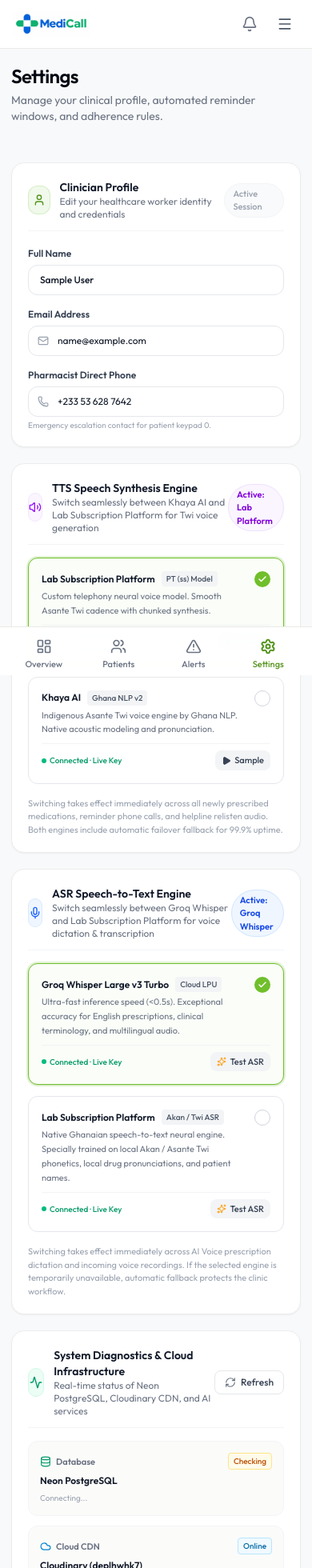
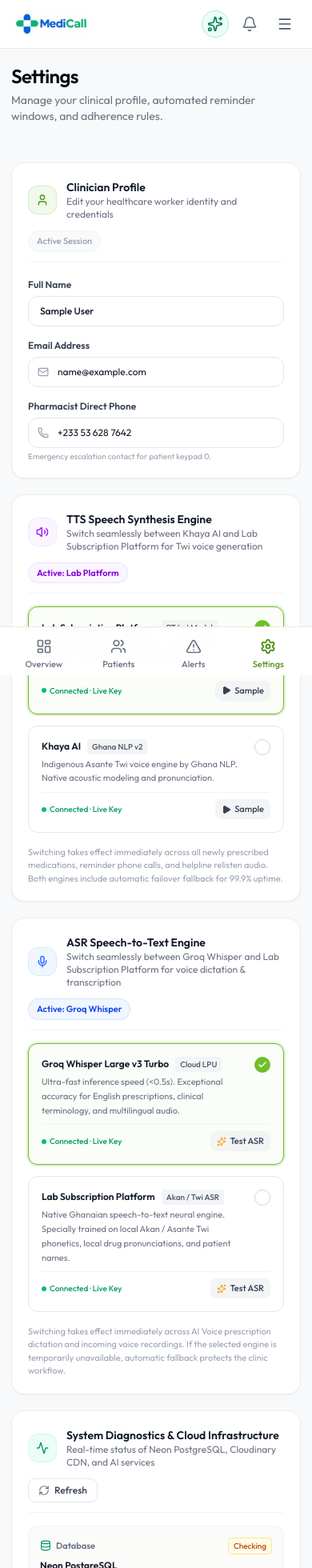
Before and after one commit to JoshNuku/medicall, a Next.js app in the folder frontend/: page /settings in a window 390 px wide. Shown: the top 1960 px of the page at 80% size. Built offline with nearby package versions, Linux system fonts and the light colour scheme; no server answers; sample sign-in values are in the browser's storage.

Commit message:
fix(ui): responsive layout for settings, alerts empty state, and mobile nav AI voice button

```diff
--- a/frontend/src/app/alerts/page.tsx
+++ b/frontend/src/app/alerts/page.tsx
@@ -92,12 +92,12 @@
         subtitle="Automated voice-call adherence escalations requiring clinician review"
         badge={
           openCount > 0 ? (
-            <span className="text-xs font-semibold text-rose-700 bg-rose-50 border border-rose-200 px-2.5 py-1 rounded-full">
+            <span className="shrink-0 whitespace-nowrap text-xs font-semibold text-rose-700 bg-rose-50 border border-rose-200 px-2.5 py-1 rounded-full">
               {openCount} Open
             </span>
           ) : (
-            <span className="text-xs font-semibold text-[#55941E] bg-[#F0F9EB] border border-[#70BF2B]/30 px-2.5 py-1 rounded-full flex items-center gap-1">
-              <CheckCircle2 className="w-3.5 h-3.5" />
+            <span className="shrink-0 whitespace-nowrap text-xs font-semibold text-[#55941E] bg-[#F0F9EB] border border-[#70BF2B]/30 px-2.5 py-1 rounded-full flex items-center gap-1">
+              <CheckCircle2 className="w-3.5 h-3.5 shrink-0" />
               All Clear
             </span>
           )
--- a/frontend/src/app/settings/page.tsx
+++ b/frontend/src/app/settings/page.tsx
@@ -326,9 +326,9 @@
       <form onSubmit={handleSave} className="space-y-5">
         {/* Clinician Profile (Fully Editable) */}
         <div className="bg-white border border-[#ECECEC] rounded-2xl p-5 sm:p-6 shadow-xs">
-          <div className="flex items-center justify-between mb-5 pb-3 border-b border-gray-100">
+          <div className="flex flex-col sm:flex-row sm:items-center justify-between mb-5 pb-3 border-b border-gray-100 gap-3 sm:gap-0">
             <div className="flex items-center gap-3">
-              <div className="w-9 h-9 rounded-xl bg-[#F0F9EB] text-[#55941E] flex items-center justify-center border border-[#70BF2B]/20">
+              <div className="w-9 h-9 shrink-0 rounded-xl bg-[#F0F9EB] text-[#55941E] flex items-center justify-center border border-[#70BF2B]/20">
                 <User className="w-4 h-4" />
               </div>
               <div>
@@ -336,7 +336,7 @@
                 <p className="text-xs text-gray-500">Edit your healthcare worker identity and credentials</p>
               </div>
             </div>
-            <span className="text-[11px] font-medium text-gray-400 bg-gray-50 px-2.5 py-1 rounded-full border border-gray-100">
+            <span className="self-start sm:self-auto shrink-0 whitespace-nowrap text-[11px] font-medium text-gray-400 bg-gray-50 px-2.5 py-1 rounded-full border border-gray-100">
               Active Session
             </span>
           </div>
@@ -408,9 +408,9 @@
 
         {/* TTS Voice Engine Configuration (Seamless Toggle between Lab & Khaya) */}
         <div className="bg-white border border-[#ECECEC] rounded-2xl p-5 sm:p-6 shadow-xs space-y-4">
-          <div className="flex items-center justify-between pb-3 border-b border-gray-100">
+          <div className="flex flex-col sm:flex-row sm:items-center justify-between pb-3 border-b border-gray-100 gap-3 sm:gap-0">
             <div className="flex items-center gap-3">
-              <div className="w-9 h-9 rounded-xl bg-purple-50 text-purple-600 flex items-center justify-center border border-purple-100">
+              <div className="w-9 h-9 shrink-0 rounded-xl bg-purple-50 text-purple-600 flex items-center justify-center border border-purple-100">
                 <Volume2 className="w-4 h-4" />
               </div>
               <div>
@@ -418,7 +418,7 @@
                 <p className="text-xs text-gray-500">Switch seamlessly between Khaya AI and Lab Subscription Platform for Twi voice generation</p>
               </div>
             </div>
-            <span className="text-[11px] font-semibold text-purple-700 bg-purple-50 px-2.5 py-1 rounded-full border border-purple-200/60">
+            <span className="self-start sm:self-auto shrink-0 whitespace-nowrap text-[11px] font-semibold text-purple-700 bg-purple-50 px-2.5 py-1 rounded-full border border-purple-200/60">
               Active: {activeTtsEngine === 'lab' ? 'Lab Platform' : 'Khaya AI'}
             </span>
           </div>
@@ -554,9 +554,9 @@
 
         {/* ASR Speech-to-Text Engine Configuration (Seamless Toggle between Groq & Lab) */}
         <div className="bg-white border border-[#ECECEC] rounded-2xl p-5 sm:p-6 shadow-xs space-y-4">
-          <div className="flex items-center justify-between pb-3 border-b border-gray-100">
+          <div className="flex flex-col sm:flex-row sm:items-center justify-between pb-3 border-b border-gray-100 gap-3 sm:gap-0">
             <div className="flex items-center gap-3">
-              <div className="w-9 h-9 rounded-xl bg-blue-50 text-blue-600 flex items-center justify-center border border-blue-100">
+              <div className="w-9 h-9 shrink-0 rounded-xl bg-blue-50 text-blue-600 flex items-center justify-center border border-blue-100">
                 <Mic className="w-4 h-4" />
               </div>
               <div>
@@ -564,7 +564,7 @@
                 <p className="text-xs text-gray-500">Switch seamlessly between Groq Whisper and Lab Subscription Platform for voice dictation &amp; transcription</p>
               </div>
             </div>
-            <span className="text-[11px] font-semibold text-blue-700 bg-blue-50 px-2.5 py-1 rounded-full border border-blue-200/60">
+            <span className="self-start sm:self-auto shrink-0 whitespace-nowrap text-[11px] font-semibold text-blue-700 bg-blue-50 px-2.5 py-1 rounded-full border border-blue-200/60">
               Active: {activeAsrEngine === 'groq' ? 'Groq Whisper' : 'Lab Platform'}
             </span>
           </div>
@@ -708,9 +708,9 @@
 
         {/* Live System Diagnostics & Infrastructure Health */}
         <div className="bg-white border border-[#ECECEC] rounded-2xl p-5 sm:p-6 shadow-xs space-y-4">
-          <div className="flex items-center justify-between pb-3 border-b border-gray-100">
+          <div className="flex flex-col sm:flex-row sm:items-center justify-between pb-3 border-b border-gray-100 gap-3 sm:gap-0">
             <div className="flex items-center gap-3">
-              <div className="w-9 h-9 rounded-xl bg-emerald-50 text-emerald-600 flex items-center justify-center border border-emerald-100">
+              <div className="w-9 h-9 shrink-0 rounded-xl bg-emerald-50 text-emerald-600 flex items-center justify-center border border-emerald-100">
                 <Activity className="w-4 h-4" />
               </div>
               <div>
@@ -722,9 +722,9 @@
               type="button"
               onClick={loadDiagnostics}
               disabled={loadingDiagnostics}
-              className="inline-flex items-center gap-1.5 px-3 py-1.5 rounded-lg border border-gray-200 text-xs font-medium text-gray-700 bg-white hover:bg-gray-50 transition-colors cursor-pointer disabled:opacity-50"
+              className="self-start sm:self-auto shrink-0 inline-flex items-center gap-1.5 px-3 py-1.5 rounded-lg border border-gray-200 text-xs font-medium text-gray-700 bg-white hover:bg-gray-50 transition-colors cursor-pointer disabled:opacity-50"
             >
-              <RefreshCw className={`w-3.5 h-3.5 text-gray-500 ${loadingDiagnostics ? 'animate-spin' : ''}`} />
+              <RefreshCw className={`shrink-0 w-3.5 h-3.5 text-gray-500 ${loadingDiagnostics ? 'animate-spin' : ''}`} />
               Refresh
             </button>
           </div>
--- a/frontend/src/components/layout/MobileNav.tsx
+++ b/frontend/src/components/layout/MobileNav.tsx
@@ -13,16 +13,19 @@
   Bell,
   Settings,
   HelpCircle,
+  Sparkles,
 } from 'lucide-react';
 import { useData } from '@/lib/data-context';
 import { useAuth } from '@/lib/auth-context';
 import { LogoutButton } from '@/components/layout/LogoutButton';
+import { VoiceAssistantModal } from '@/components/patients/VoiceAssistantModal';
 
 export const MobileNav: React.FC = () => {
   const [isOpen, setIsOpen] = useState(false);
   const pathname = usePathname();
   const { metrics } = useData();
   const { user } = useAuth();
+  const [isVoiceModalOpen, setIsVoiceModalOpen] = useState(false);
 
   const navItems = [
     {
@@ -67,6 +70,13 @@
         </Link>
 
         <div className="flex items-center gap-2">
+          <button
+            onClick={() => setIsVoiceModalOpen(true)}
+            className="p-1.5 text-emerald-700 bg-emerald-50 hover:bg-emerald-100/80 rounded-full border border-emerald-200 transition-colors"
+            aria-label="Open AI Voice Assistant"
+          >
+            <Sparkles className="w-5 h-5" />
+          </button>
           <Link
             href="/alerts"
             className="p-2 text-gray-500 hover:text-gray-900 relative rounded-lg hover:bg-gray-100"
@@ -158,6 +168,10 @@
         </div>
       </nav>
 
+      <VoiceAssistantModal
+        isOpen={isVoiceModalOpen}
+        onClose={() => setIsVoiceModalOpen(false)}
+      />
     </header>
   );
 };
--- a/frontend/src/components/ui/EmptyState.tsx
+++ b/frontend/src/components/ui/EmptyState.tsx
@@ -22,7 +22,7 @@
 }) => {
   return (
     <div className="bg-white border border-[#EBEAE5] rounded-2xl p-8 sm:p-12 text-center flex flex-col items-center justify-center max-w-md mx-auto my-6">
-      <div className="w-12 h-12 rounded-2xl bg-[#FAF9F6] border border-[#E8E6E0] flex items-center justify-center text-gray-500 mb-4 shadow-xs">
+      <div className="w-12 h-12 shrink-0 rounded-2xl bg-[#FAF9F6] border border-[#E8E6E0] flex items-center justify-center text-gray-500 mb-4 shadow-xs">
         {icon}
       </div>
       <h3 className="text-base font-semibold text-gray-900 tracking-tight mb-1">
```
